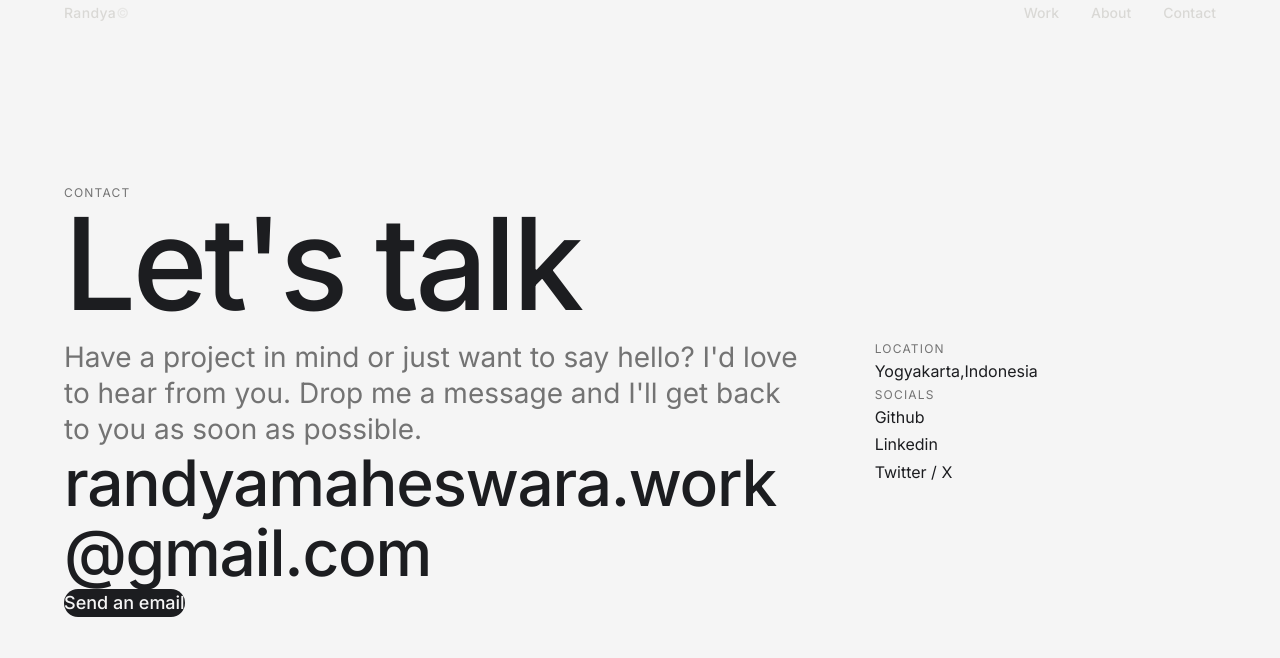
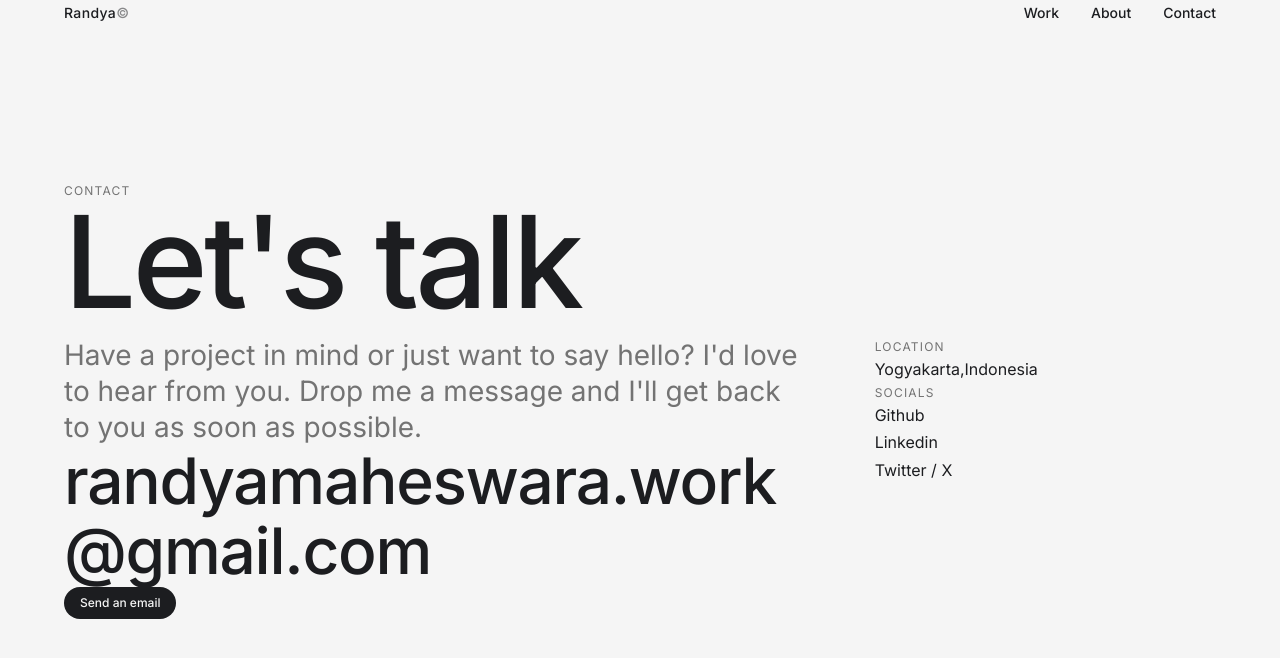
Before and after one commit to maheswaraaa/randyamaheswara, a Next.js app: page /contact in a window 1280 px wide. Shown: the top 658 px of the page. Built offline with nearby package versions, Linux system fonts and the light colour scheme.

Commit message:
add profile and fix UI

```diff
--- a/components/navigation/Navbar.tsx
+++ b/components/navigation/Navbar.tsx
@@ -13,7 +13,7 @@ export function Navbar() {
 
     return (
         <>
-            <header className="fixed top-0 left-0 right-0 z-40 mix-blend-difference">
+            <header className="fixed top-0 left-0 right-0 z-50">
                 <nav className="container flex items-center justify-between py-6">
                     <Magnetic strength={0.2}>
                         <Link
--- a/content/profile.ts
+++ b/content/profile.ts
@@ -4,7 +4,7 @@ export const profile = {
   tagline: "Designing and building thoughtful software experiences",
   bio: "Software engineer with a strong focus on ideation, structure, and problem framing — before code.",
   location: "Yogyakarta,Indonesia",
-  image: "/images/profile.jpg",
+  image: "/images/profile-pic.jpg",
   email: "randyamaheswara.work@gmail.com",
   socials: {
     github: "https://github.com/maheswaraaa",
--- a/src/app/about/page.tsx
+++ b/src/app/about/page.tsx
@@ -26,6 +26,7 @@ function AboutContent() {
                 <div className="grid grid-cols-1 lg:grid-cols-12 gap-16">
                     {/* Left column - Image */}
                     <div className="lg:col-span-5">
+                        <div className="h-7"></div> {/* 96px spacer */}
                         <Reveal>
                             <div className="relative aspect-[3/4] bg-muted/10 rounded-lg overflow-hidden">
                                 <Image
--- a/src/app/contact/page.tsx
+++ b/src/app/contact/page.tsx
@@ -52,8 +52,12 @@ function ContactContent() {
                         </Reveal>
 
                         <Reveal delay={0.5}>
-                            <div className="mt-12">
-                                <Button href={`mailto:${profile.email}`} size="lg">
+                            <div className="mt-12 flex justify-start">
+                                <Button
+                                    href={`mailto:${profile.email}`}
+                                    size="md"
+                                    className="!text-xs !px-4 !py-2"
+                                >
                                     Send an email
                                 </Button>
                             </div>
```
Also changed, not shown: public/images/profile-pic.jpg (added), public/images/profile.jpg (deleted).
